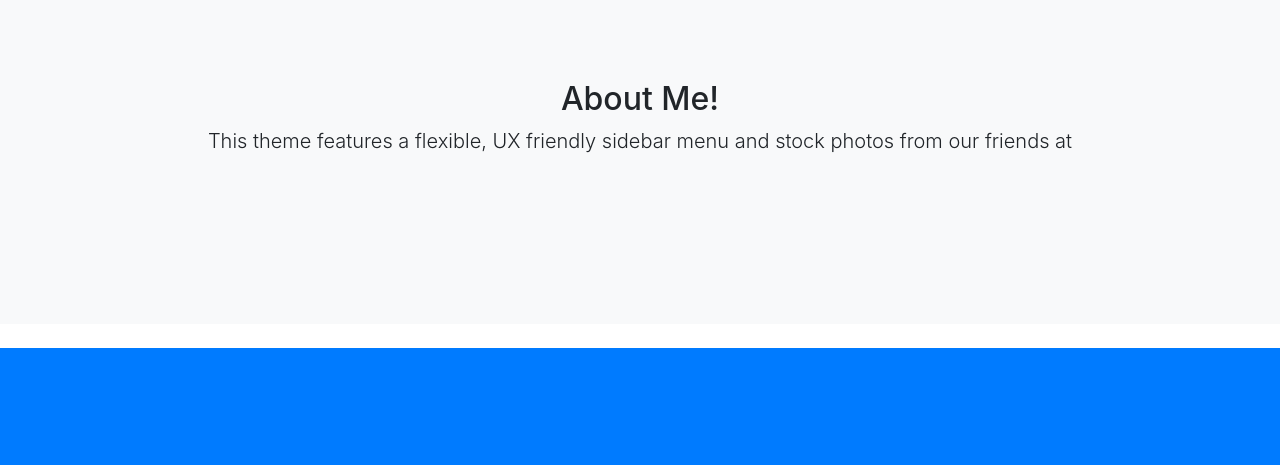
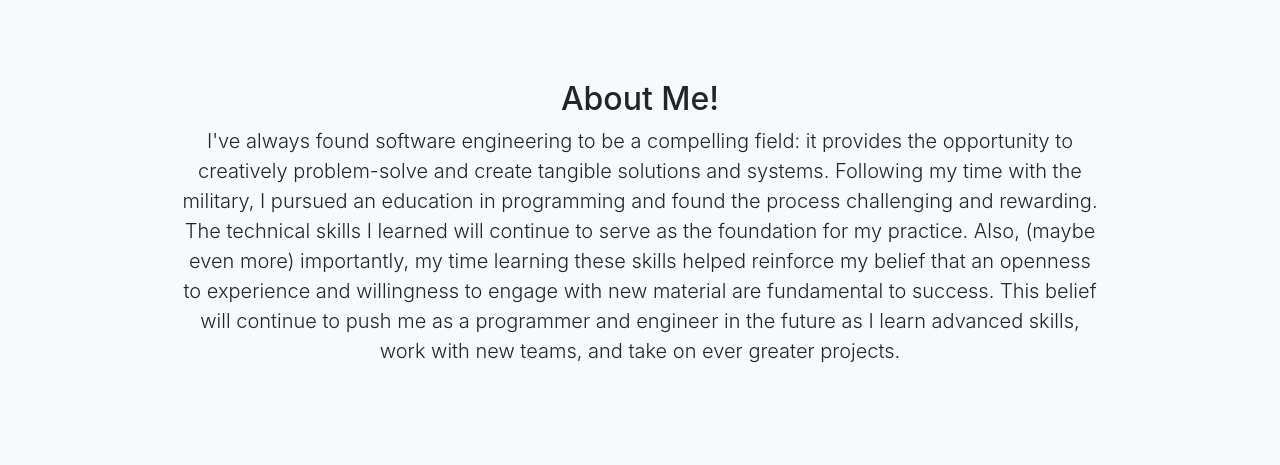
Before and after one commit to sr-hub/sr-hub.github.io, a website with bundled scripts: page index.html in a window 1280 px wide. Shown: the part 840-1305 px from the top of the page. Built offline with nearby package versions, Linux system fonts and the light colour scheme.

Commit message:
added about me

```diff
--- a/index.html
+++ b/index.html
@@ -73,7 +73,7 @@
       <div class="row">
         <div class="col-lg-10 mx-auto">
           <h2>About Me!</h2>
-          <p class="lead mb-5">This theme features a flexible, UX friendly sidebar menu and stock photos from our friends at
+          <p class="lead mb-5">I've always found software engineering to be a compelling field: it provides the opportunity to creatively problem-solve and create tangible solutions and systems. Following my time with the military, I pursued an education in programming and found the process challenging and rewarding. The technical skills I learned will continue to serve as the foundation for my practice. Also, (maybe even more) importantly, my time learning these skills helped reinforce my belief that an openness to experience and willingness to engage with new material are fundamental to success. This belief will continue to push me as a programmer and engineer in the future as I learn advanced skills, work with new teams, and take on ever greater projects.
             <!-- <a href="">Whiteboard</a>! -->
           </p>
           <!-- <a class="btn btn-dark btn-xl js-scroll-trigger" href="#services">What We Offer</a> -->
```
